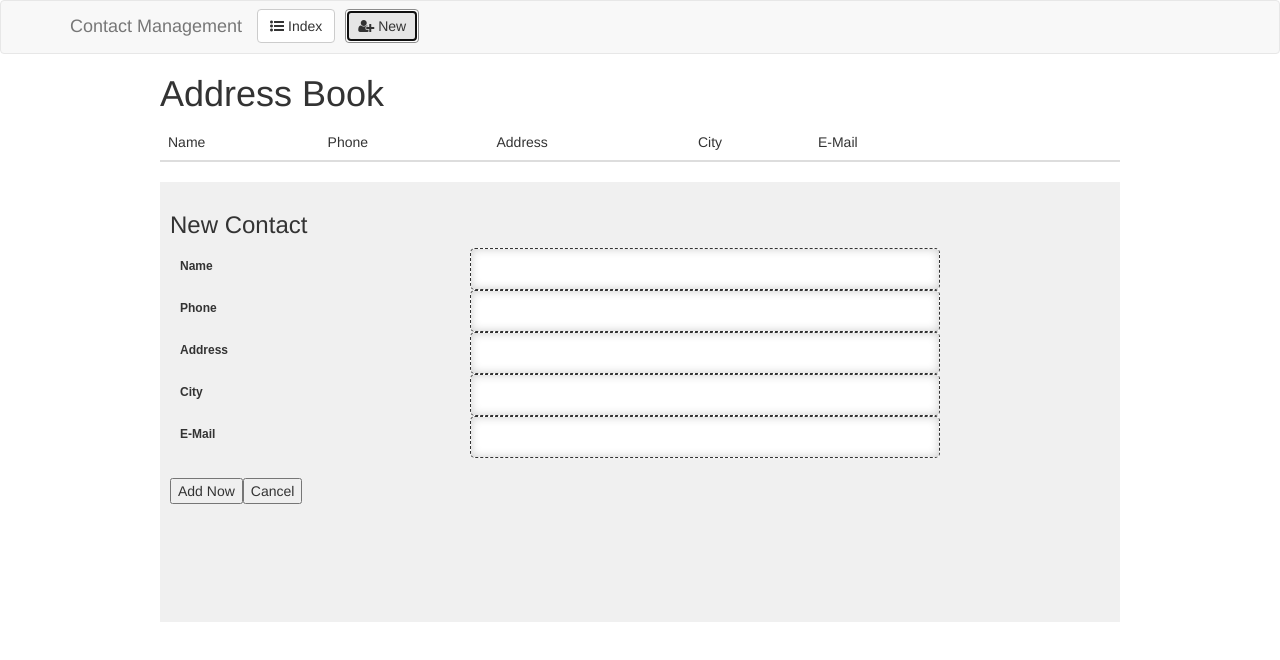
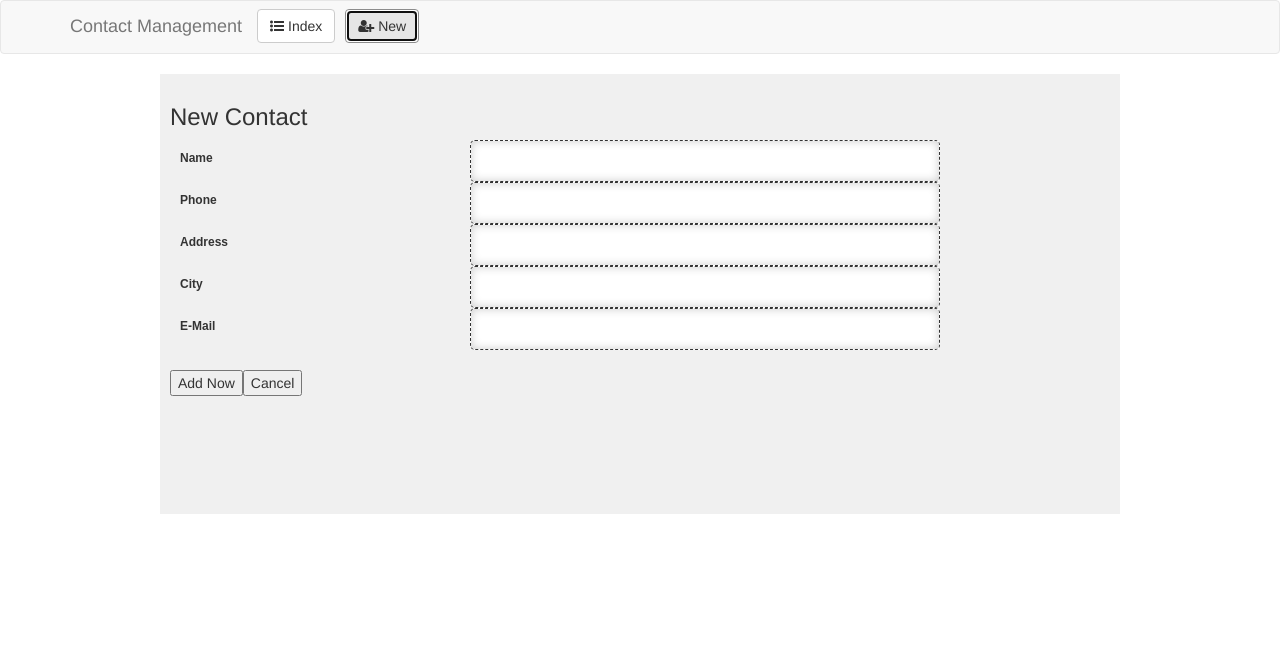
Before and after one commit to danielcsulb/project, a plain HTML site: page index.html in a window 1280 px wide. Both pictures are taken after a click on the element "New". Drawn offline with nearby package versions, Linux system fonts and the light colour scheme.

Commit message:
show / hide

```diff
--- a/app.js
+++ b/app.js
@@ -2,6 +2,7 @@ window.onload = function() {
 
     var quickAddBtn = document.getElementById('QuickAdd');
     var quickAddFormDiv = document.querySelector('.quickaddForm')
+    var contactlistDiv = document.querySelector('.contactlist')
     var cancelBtn = document.getElementById('Cancel');
     var AddBtn = document.getElementById('Add');
 
@@ -16,10 +17,13 @@ window.onload = function() {
     quickAddBtn.addEventListener("click", function() {
         // display the form div
         quickAddFormDiv.style.display = "block";
+        contactlistDiv.style.display = "none";
+
     });
 
     cancelBtn.addEventListener("click", function() {
         quickAddFormDiv.style.display = "none";
+        contactlistDiv.style.display = "block";
     });
 
 
@@ -46,6 +50,8 @@ window.onload = function() {
             addressBook.push(obj);
             localStorage['addbook'] = JSON.stringify(addressBook);
             quickAddFormDiv.style.display = "none";
+            contactlistDiv.style.display = "block";
+
             clearForm();
             showAddressBook();
         }
@@ -94,7 +100,7 @@ window.onload = function() {
         }
     }
 
-    // showAddressBook();
+    showAddressBook();
 
 
 
--- a/index.html
+++ b/index.html
@@ -47,7 +47,7 @@
     </nav>
 
     <div class="container2">
-        <div class="title">
+        <div class="contactlist">
             <h1>Address Book</h1>
             <table class="table">
                 <thead class="thead-light">
```
